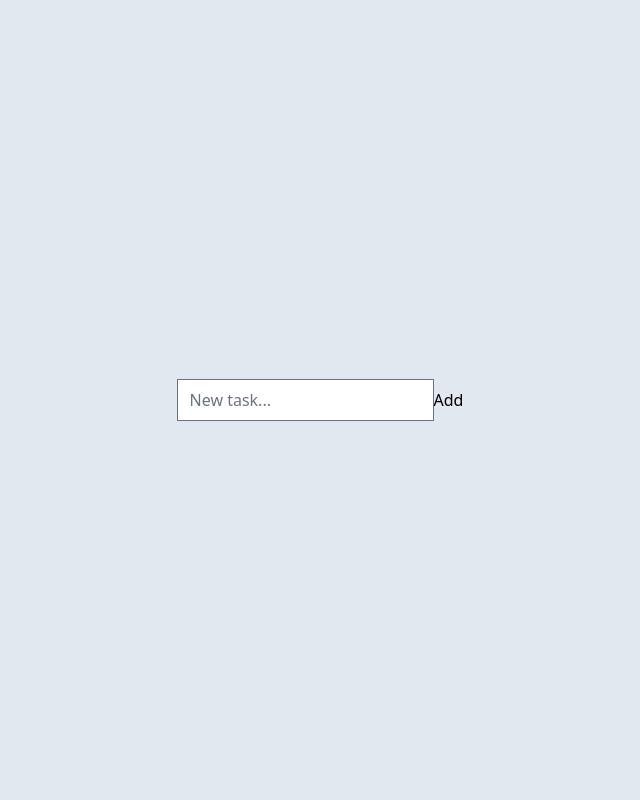
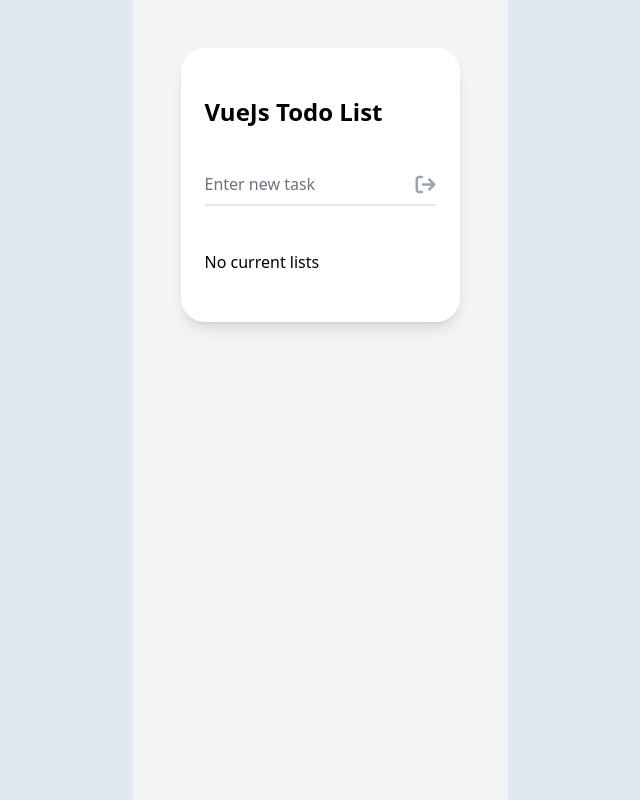
Before and after one commit to FabioAurora/todo-list-vuejs, a Vue app: page / in a window 1280 px wide. Shown: the whole page, without its empty margins (320-960 px from the left). Built offline with nearby package versions, Linux system fonts and the light colour scheme.

Commit message:
feat: created a custom reusable input component with Two-way Computed Property to update Vuex state

```diff
--- a/package.json
+++ b/package.json
@@ -8,6 +8,12 @@
     "test:unit": "vue-cli-service test:unit"
   },
   "dependencies": {
+    "@fortawesome/fontawesome-free": "^6.4.2",
+    "@fortawesome/fontawesome-svg-core": "^6.4.2",
+    "@fortawesome/free-brands-svg-icons": "^6.4.2",
+    "@fortawesome/free-regular-svg-icons": "^6.4.2",
+    "@fortawesome/free-solid-svg-icons": "^6.4.2",
+    "@fortawesome/vue-fontawesome": "^2.0.10",
     "autoprefixer": "^10",
     "core-js": "^3.8.3",
     "flowbite": "^1.8.1",
--- a/public/index.html
+++ b/public/index.html
@@ -6,6 +6,7 @@
     <meta name="viewport" content="width=device-width,initial-scale=1.0">
     <link rel="icon" href="<%= BASE_URL %>favicon.ico">
     <title><%= htmlWebpackPlugin.options.title %></title>
+    <script src="https://kit.fontawesome.com/5c34627e0f.js" crossorigin="anonymous"></script>
   </head>
   <body>
     <noscript>
--- a/src/assets/tailwind.css
+++ b/src/assets/tailwind.css
@@ -3,3 +3,38 @@
 @tailwind components;
 
 @tailwind utilities;
+
+.-z-1 {
+  z-index: -1;
+}
+
+.origin-0 {
+  transform-origin: 0%;
+}
+
+input:focus ~ label,
+input:not(:placeholder-shown) ~ label,
+textarea:focus ~ label,
+textarea:not(:placeholder-shown) ~ label,
+select:focus ~ label,
+select:not([value='']):valid ~ label {
+  /* @apply transform; scale-75; -translate-y-6; */
+  --tw-translate-x: 0;
+  --tw-translate-y: 0;
+  --tw-rotate: 0;
+  --tw-skew-x: 0;
+  --tw-skew-y: 0;
+  transform: translateX(var(--tw-translate-x)) translateY(var(--tw-translate-y)) rotate(var(--tw-rotate))
+    skewX(var(--tw-skew-x)) skewY(var(--tw-skew-y)) scaleX(var(--tw-scale-x)) scaleY(var(--tw-scale-y));
+  --tw-scale-x: 0.75;
+  --tw-scale-y: 0.75;
+  --tw-translate-y: -1.5rem;
+}
+
+input:focus ~ label,
+  select:focus ~ label,
+  input:focus ~ button > i{
+    /* @apply text-black; left-0; */
+    --tw-text-opacity: 1;
+    color: rgba(125, 211, 252, var(--tw-text-opacity));
+  }
--- /dev/null
+++ b/src/components/BaseInput.vue
@@ -0,0 +1,35 @@
+<template>
+  <input
+    :type="type"
+    name="Input"
+    placeholder=""
+    :value="sendValue"
+    @input="updateValue($event.target.value)"
+    @keyup.enter="clearInput"
+    ref="input"
+    :class="[
+      'pt-3 pb-2 block w-full px-0 mt-0 bg-transparent border-0 border-b-2 appearance-none focus:outline-none focus:ring-0 focus:border-cyan-300 border-gray-200 text-cyan-500',
+    ]"
+  />
+</template>
+
+<script>
+export default {
+  name: "BaseInput",
+  props: {
+    type: {
+      type: String,
+      default: "text",
+    },
+    sendValue: String,
+  },
+  methods: {
+    updateValue(sendValue) {
+        this.$emit("input", sendValue);
+    },
+    clearInput(e) {
+      e.target.value = ''
+    },
+  },
+};
+</script>
--- a/src/components/TodoTaskList.vue
+++ b/src/components/TodoTaskList.vue
@@ -1,64 +1,108 @@
 <template>
-  <section>
+  <section class="min-h-screen bg-gray-100 p-0 sm:p-12">
+    <div
+      class="mx-auto max-w-md px-6 py-12 bg-white border-0 shadow-lg sm:rounded-3xl"
+    >
+      <h1 class="text-2xl font-bold mb-8">VueJs Todo List</h1>
       <form @submit.prevent="addTodoTask">
-      <input
+        <!-- *************************************** -->
+        <div class="relative z-0 w-full mb-5">
+          <BaseInput
           v-model="newTask"
           @keypress.enter="addTodoTask"
             type="text"
-        placeholder="New task..."
+           required
           />
-      <button type="submit">Add</button>
+          <label
+            class="absolute duration-300 top-3 -z-1 origin-0 text-gray-500"
+            for="task"
+            >Enter new task</label
+          >
+          <button type="submit">
+            <i
+              class="fa-solid fa-arrow-right-from-bracket fa-lg text-gray-400 absolute top-6 right-0 hover:text-cyan-300"
+            ></i>
+          </button>
+        </div>
+        <!-- *********************** -->
       </form>
+
+      <p v-show="!$store.state.tasks.length">No current lists</p>
       <div>
-      <ul>
-        <li v-for="task in $store.state.tasks" :key="task.id" >
-          {{ task.content }}
-          <button @click="showConfirmModal(task)" type="button">Delete</button>
-        </li>
-      </ul>
+        <div class="flex" v-for="task in $store.state.tasks" :key="task.id">
+          <input
+            class="max-h-9 mb-4 overflow-hidden border-none"
+            v-model="task.content"
+            maxlength="26"
+            title="Click to edit task"
+          />
+          <div>
+            <button
+              class="w-full inline-flex justify-center rounded-md border border-transparent shadow-sm px-4 py-2 bg-red-600 text-base font-medium text-white hover:bg-red-700 focus:outline-none focus:ring-2 focus:ring-offset-2 focus:ring-red-500 sm:ml-3 sm:w-auto sm:text-sm"
+              @click="showConfirmModal(task)"
+              type="button"
+            >
+              Delete
+            </button>
           </div>
-    <ConfirmDelete v-show="isModalVisible"
+        </div>
+      </div>
+      <ConfirmDelete
+        v-show="isModalVisible"
         modalHeadline="Unexpected bad things will happen if you don’t read this!"
         :deleteMessage="`This will permanently delete the (${title}) task, are you sure you want to delete it?`"
         @deleteRecordEvent="deleteTodoTask"
-    @close="closeConfirmModal" />
+        @close="closeConfirmModal"
+      />
+    </div>
   </section>
 </template>
 
 <script>
-import ConfirmDelete from './ConfirmDelete.vue';
+import ConfirmDelete from "./ConfirmDelete.vue";
+import BaseInput from "./BaseInput.vue";
+
 export default {
   name: "TodoTaskList",
   components: {
     ConfirmDelete,
+    BaseInput,
   },
   data() {
     return {
-      newTask: "",
       isModalVisible: false,
       selectedTask: null,
-      title: ''
+      title: "",
     };
   },
   methods: {
     addTodoTask() {
       if (this.newTask) {
         this.$store.dispatch("addTodoTask", this.newTask);
-        this.newTask = "";
+        this.newTask = ''
       }
     },
     deleteTodoTask() {
       this.$store.dispatch("deleteTodoTask", this.selectedTask);
-      this.isModalVisible = false
+      this.isModalVisible = false;
     },
     showConfirmModal(task) {
       this.isModalVisible = true;
-      this.selectedTask = task,
-      this.title = this.selectedTask.content
+      (this.selectedTask = task), (this.title = this.selectedTask.content);
     },
     closeConfirmModal() {
       this.isModalVisible = false;
     },
   },
+  computed: {
+    newTask: {
+      get() {
+        return this.$store.state.newTask
+      },
+      set(value) {
+        this.$store.dispatch('updateTask', value)
+      }
+    }
+  }
 };
 </script>
--- a/src/main.js
+++ b/src/main.js
@@ -2,6 +2,12 @@ import Vue from 'vue'
 import App from './App.vue'
 import store from './store'
 import './assets/tailwind.css'
+import { library } from '@fortawesome/fontawesome-svg-core'
+import { FontAwesomeIcon } from '@fortawesome/vue-fontawesome'
+import { faUserSecret } from '@fortawesome/free-solid-svg-icons'
+library.add(faUserSecret)
+
+Vue.component('font-awesome-icon', FontAwesomeIcon)
 
 Vue.config.productionTip = false
 
--- a/src/store/index.js
+++ b/src/store/index.js
@@ -6,25 +6,29 @@ Vue.use(Vuex);
 export default new Vuex.Store({
   state: {
     tasks: [],
+    newTask: '',
   },
   mutations: {
-    ADD_TODO_TASK(state, task) {
+    ADD_TODO_TASK(state) {
       state.tasks = [
         {
           id: crypto.randomUUID(),
-          content: task,
+          content: state.newTask,
           isDone: false,
         },
         ...state.tasks,
       ];
     },
-    DELETE_TODO_TASK(state, task) {
-      state.tasks = state.tasks.filter(item => item.id !== task.id)
+    DELETE_TODO_TASK(state) {
+      state.tasks = state.tasks.filter(item => item.id !== state.newTask.id)
       /* state.tasks.splice(state.tasks.indexOf(task, 1)) */
     },
     TOGGLE_TODO_TASK(state, task) {
       task.isDone = !task.isDone;
     },
+    UPDATE_TASK(state, newTask) {
+      state.newTask = newTask
+    }
   },
   actions: {
     addTodoTask({ commit }, task) {
@@ -36,6 +40,9 @@ export default new Vuex.Store({
     toggleTodoTask({ commit }, task) {
       commit("TOGGLE_TODO_TASK", task);
     },
+    updateTask({commit}, newTask) {
+      commit('UPDATE_TASK', newTask)
+    }
   },
   getters: {
   },
--- a/tailwind.config.js
+++ b/tailwind.config.js
@@ -2,9 +2,7 @@
 module.exports = {
   content: {
     relative: true,
-    files: [
-      "./public/**/*.html", "./src/**/*.{vue,js,ts,jsx,tsx}",
-    ],
+    files: ["./public/**/*.html", "./src/**/*.{vue,js,ts,jsx,tsx}"],
   },
   theme: {
     fontFamily: {
@@ -15,12 +13,19 @@ module.exports = {
       body: ['"Open Sans"'],
     },
     extend: {
+      transformOrigin: {
+        "0": "0%",
+      },
       colors: {
-        'bg-semi-75': 'rgba(0, 0, 0, 0.75)'
-      }
+        "bg-semi-75": "rgba(0, 0, 0, 0.75)",
+      },
+      zIndex: {
+        "-1": "-1",
+      },
+    },
+    variants: {
+      borderColor: ['responsive', 'hover', 'focus', 'focus-within'],
     },
   },
-  plugins: [
-    require('@tailwindcss/forms')
-  ],
+  plugins: [require("@tailwindcss/forms")],
 };
```
Also changed, not shown: 2 other files (tests, documents, lock files or other folders). Lines whose indentation alone changed are shown as unchanged.
